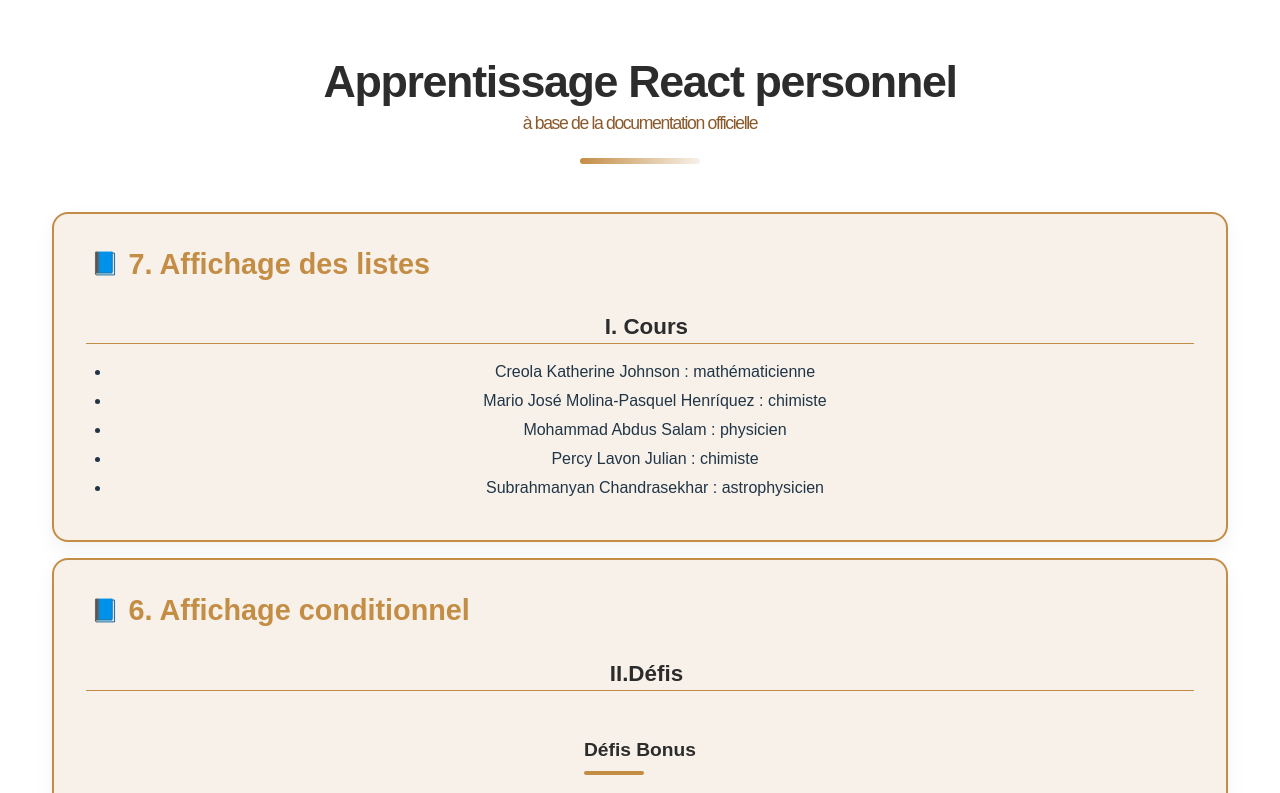
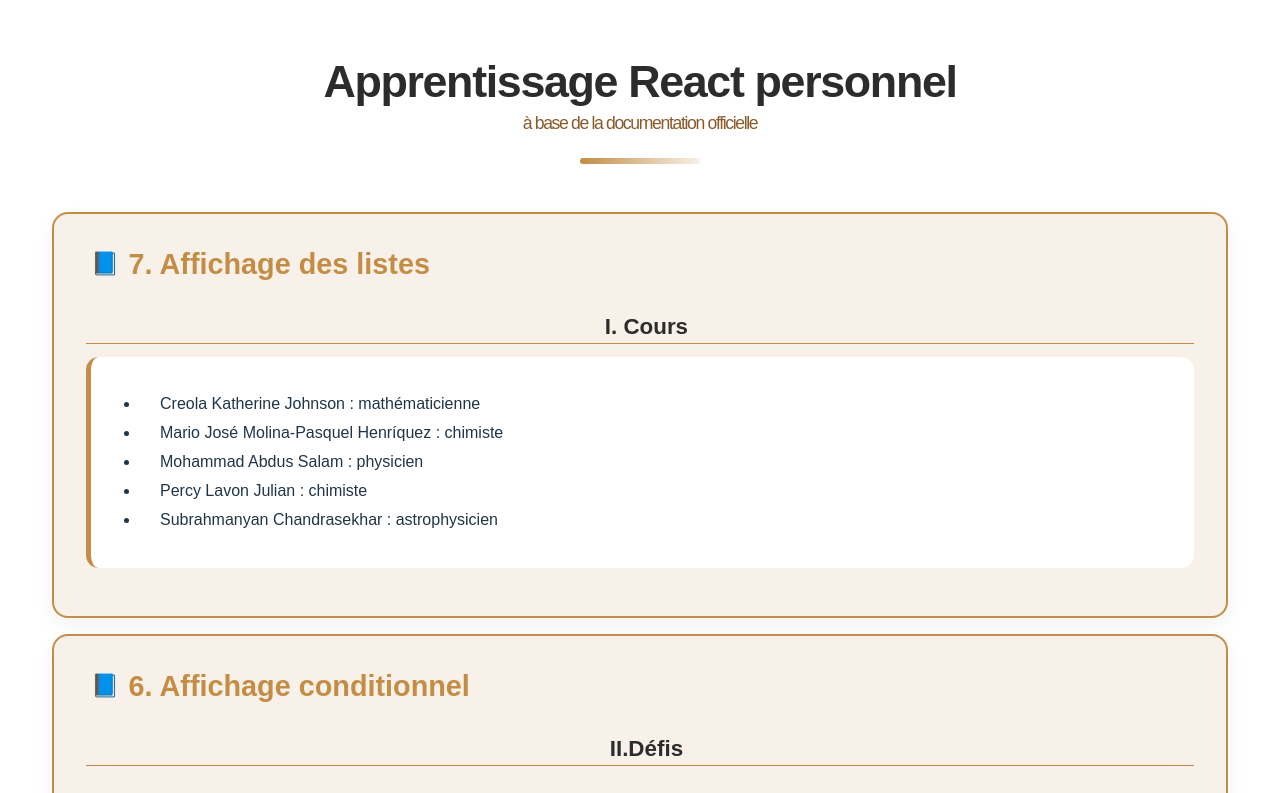
Before and after one commit to Patience-Kori1/auto-traning-react, a React (Vite) app: page / in a window 1280 px wide. Shown: the top 793 px of the page. Built offline with nearby package versions, Linux system fonts and the light colour scheme.

Commit message:
feat(ui-style): Added sub-section style to visually structure lesson subsections - Created CSS class sub-section to improve readability of lesson parts - Added visual effects (left border, white background, hover interaction) - Integrated sub-section container inside the Lists Rendering chapter

```diff
--- a/src/App.css
+++ b/src/App.css
@@ -95,6 +95,21 @@
   border-radius: 999px;
 }
 
+.sub-section {
+  background-color: #ffffff;
+  border-left: 5px solid rgb(196, 141, 69);
+  border-radius: 0.8rem;
+  padding: 1.2rem 1.5rem;
+  margin-bottom: 1.5rem;
+  text-align: left;
+  transition: background-color 0.2s ease, transform 0.15s ease;
+}
+
+.sub-section:hover {
+  background-color: rgba(247, 241, 233, 0.4);
+  transform: translateX(3px);
+}
+
 ul {
   padding-inline-start: 20px;
   /* background-color: #81cb87; */
--- a/src/components/2_Describing_UI/7_Afficher_Des_Listes.jsx
+++ b/src/components/2_Describing_UI/7_Afficher_Des_Listes.jsx
@@ -6,7 +6,9 @@
    return(
     <>
       <h3  className=  "lesson-title">I. Cours</h3>
-      <Affichage_Liste_Tableau_Données/>
+      <div className="sub-section">
+        <Affichage_Liste_Tableau_Données/>
+      </div>
     </>
    )
 }
```
